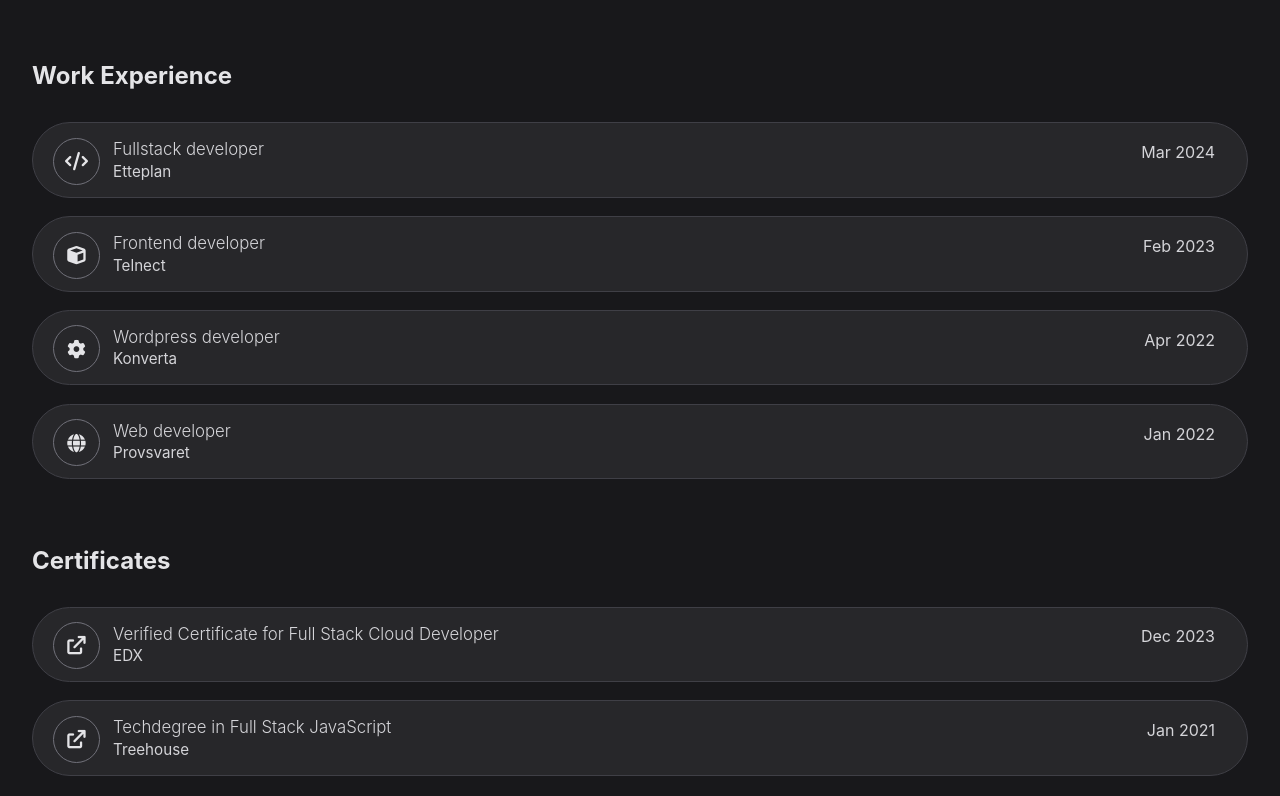
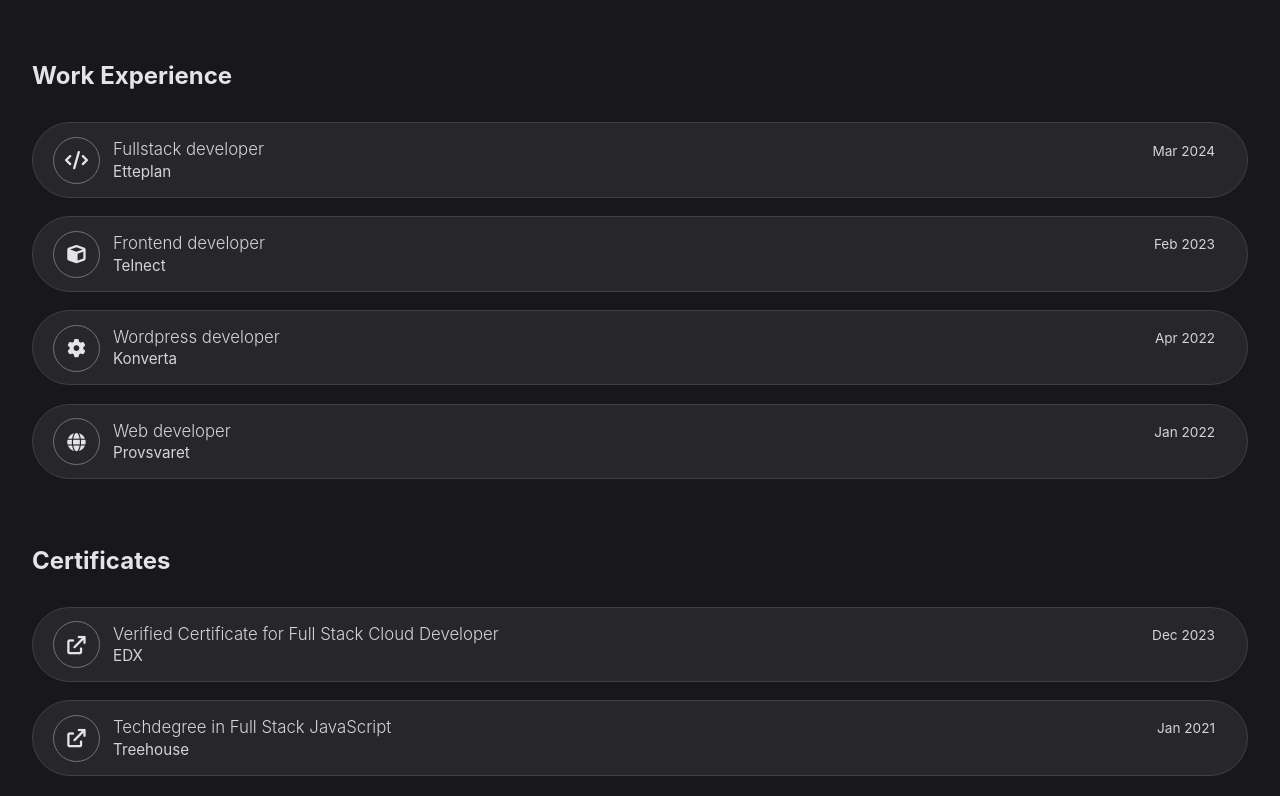
Before and after one commit to ktranish/ktranish.com, an Astro site: page / in a window 1280 px wide. Shown: the part 764-1560 px from the top of the page. Built offline with nearby package versions, Linux system fonts and the light colour scheme; Astro itself is replaced by a stand-in of ours.

Commit message:
minor ui adjustments

```diff
--- a/src/pages/index.astro
+++ b/src/pages/index.astro
@@ -309,7 +309,7 @@
 	}
 
 	main section article::before {
-		top: 0.9rem;
+		top: 0.85rem;
     width: 45px;
     height: 45px;
 		display: flex;
@@ -362,7 +362,8 @@
 	}
 
 	main section article time{
-		margin-top: 0.175rem;
+		font-size: 0.85rem;
+		margin-top: 0.2rem;
 	}
 
 	@media (min-width: 1440px) {
```
